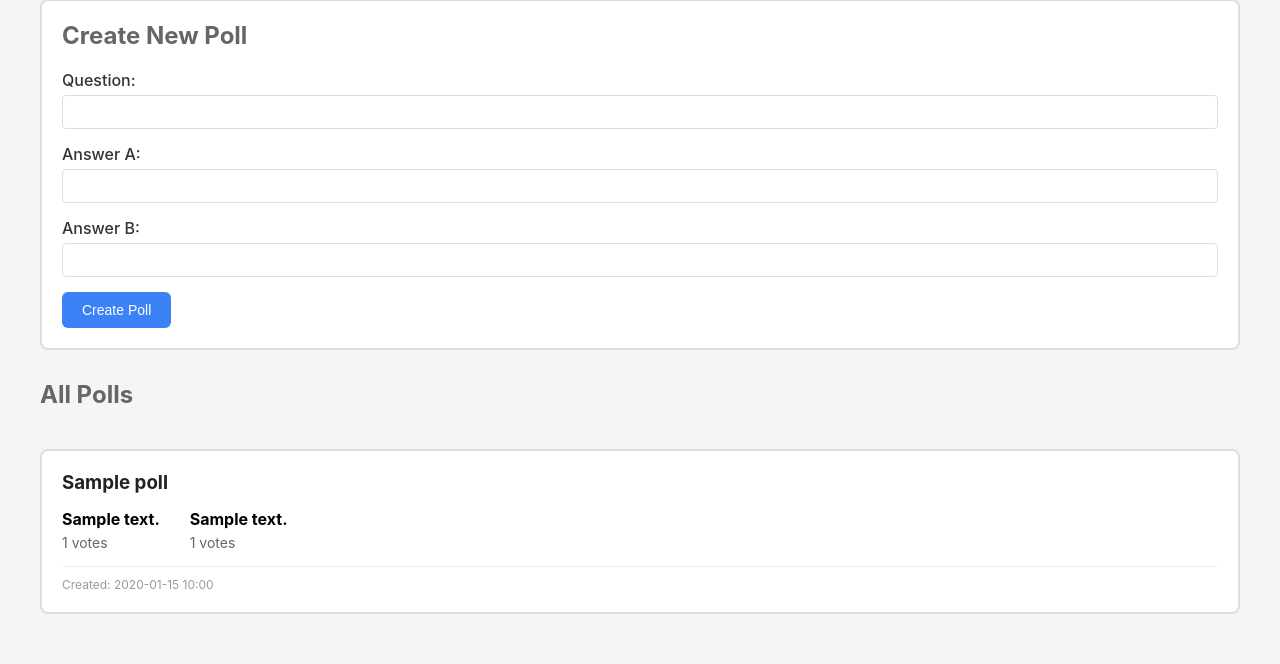
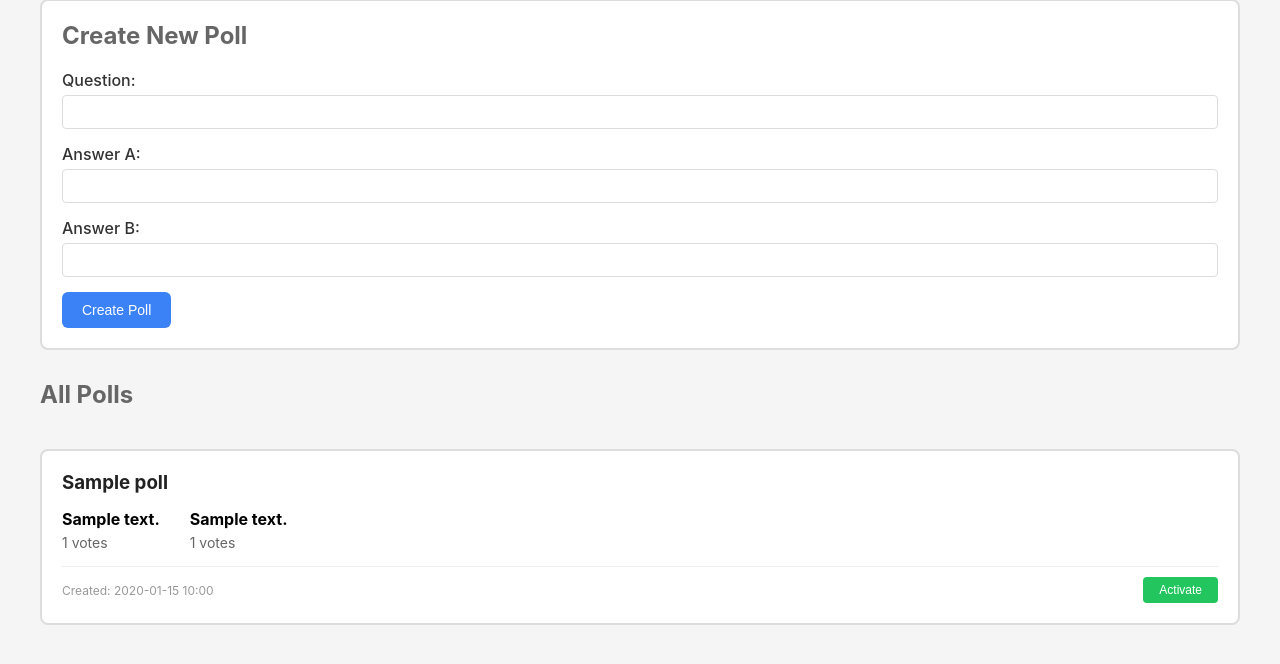
Before and after one commit to tooluser/vote-with-your-feet, a Python web app: template templates/admin.html in a window 1280 px wide. Shown: the part 90-754 px from the top of the page. Run offline with Jinja, Linux system fonts and the light colour scheme; the template is opened without the code that fills it: most values are stand-ins (such as "Sample title", 1, 10 or a date in 2020).

Commit message:
Add poll activation button with single-active constraint
- Add Activate button next to each inactive poll in the list
- Create POST /admin/polls/<poll_id>/activate route
- Set selected poll to active and all others to inactive (atomic operation)
- Redirect back to admin page
- Active poll indicated by green border, ACTIVE badge, no activate button shown
- Add comprehensive tests for poll activation
- WebSocket event emission will be added in Step 7

```diff
--- a/static/css/admin.css
+++ b/static/css/admin.css
@@ -137,4 +137,22 @@ h2 {
     font-size: 12px;
     padding-top: 10px;
     border-top: 1px solid #eee;
+    display: flex;
+    justify-content: space-between;
+    align-items: center;
 }
+
+.btn-activate {
+    background-color: #22c55e;
+    color: white;
+    padding: 6px 16px;
+    border: none;
+    border-radius: 4px;
+    font-size: 12px;
+    font-weight: 500;
+    cursor: pointer;
+}
+
+.btn-activate:hover {
+    background-color: #16a34a;
+}
--- a/templates/admin.html
+++ b/templates/admin.html
@@ -63,6 +63,11 @@
 
                 <div class="poll-meta">
                     <span>Created: {{ item.poll.created_at.strftime('%Y-%m-%d %H:%M') }}</span>
+                    {% if not item.poll.is_active %}
+                    <form method="POST" action="{{ url_for('admin.activate_poll', poll_id=item.poll.id, secret=request.args.get('secret')) }}" style="display: inline;">
+                        <button type="submit" class="btn-activate">Activate</button>
+                    </form>
+                    {% endif %}
                 </div>
             </div>
             {% endfor %}
```
Also changed, not shown: app/routes/admin.py (+13 -0 lines), tests/test_admin.py (+51 -0 lines), app/config.py (line endings or trailing spaces), app/middleware/auth.py (line endings or trailing spaces), app/models.py (line endings or trailing spaces), tests/test_models.py (line endings or trailing spaces).
